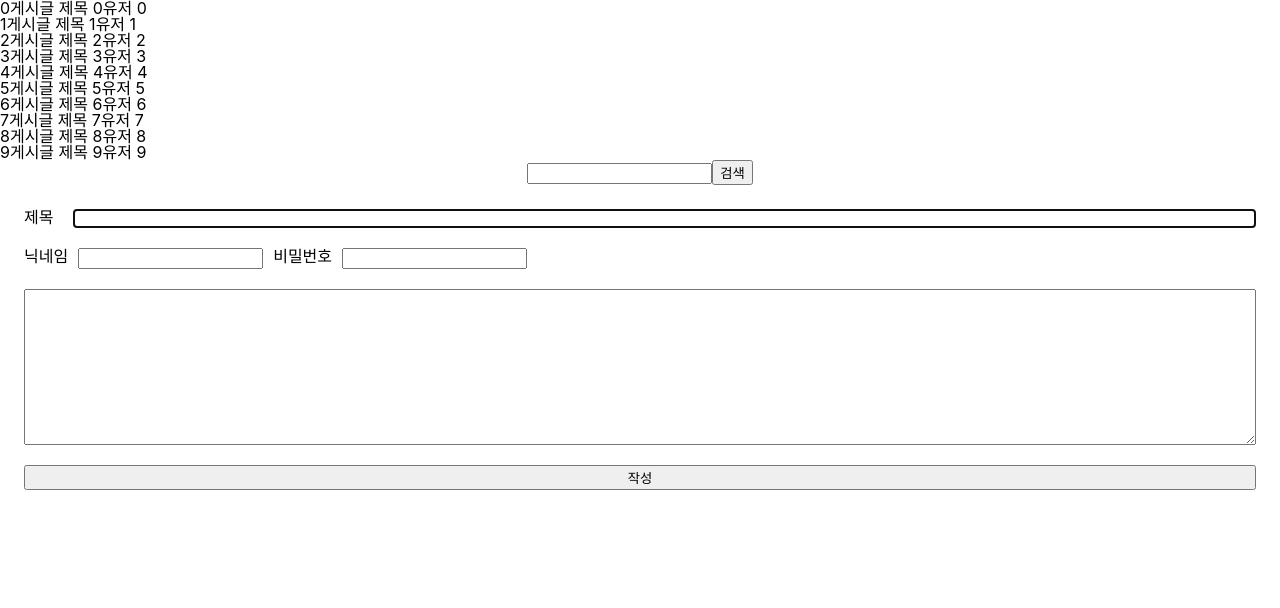
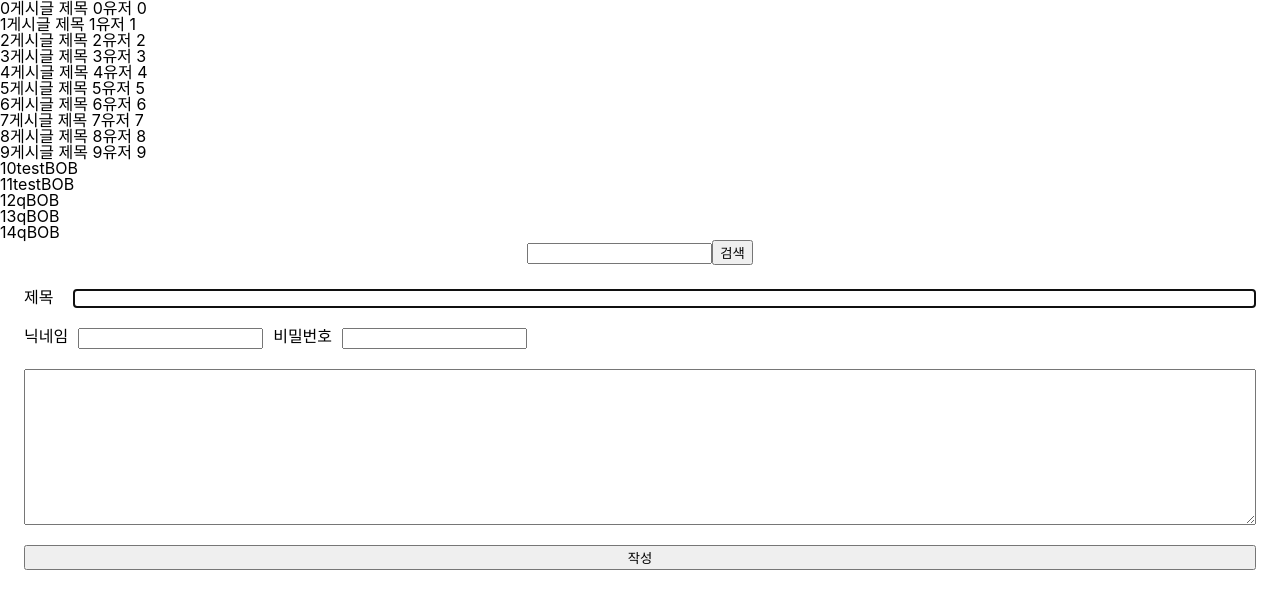
Before and after one commit to geunheejung/mobx-board, a React (Create React App) app: page / in a window 1280 px wide. Shown: the top 608 px of the page. Built offline with nearby package versions, Linux system fonts and the light colour scheme; data requests are answered from the project's data file; the HTML template or start-up script is replaced by a standard one.

Commit message:
글 목록 불러오기, 글 작성 api 에러 발생 시 처리.

```diff
--- a/fake-server/db.json
+++ b/fake-server/db.json
@@ -59,6 +59,36 @@
       "title": "게시글 제목 9",
       "content": "게시글 내용 9",
       "user": "유저 9"
+    },
+    {
+      "title": "test",
+      "content": "test",
+      "user": "BOB",
+      "id": "Q7ZY-W2"
+    },
+    {
+      "title": "test",
+      "content": "test",
+      "user": "BOB",
+      "id": "KN8OdiH"
+    },
+    {
+      "id": "3f3453f7-0b8f-44ed-ba48-f4443f3419ed",
+      "title": "q",
+      "content": "q",
+      "user": "BOB"
+    },
+    {
+      "id": "1ba30115-8e42-42c4-8b40-eab0b7765e10",
+      "title": "q",
+      "content": "q",
+      "user": "BOB"
+    },
+    {
+      "id": "3826b7f1-3051-47f5-90b1-c5d46f55bc4d",
+      "title": "q",
+      "content": "q",
+      "user": "BOB"
     }
   ]
 }
--- a/src/App.tsx
+++ b/src/App.tsx
@@ -13,7 +13,7 @@ function App() {
   {/* 게시글 검색 */}
     <Search />
   {/* 글쓰기 모달 */}
-    <PostWriteForm />
+    <PostWriteForm postStore={postStore} />
     {/*<Modal>*/}
     {/*  <PostWriteForm />*/}
     {/*</Modal>*/}
--- a/src/components/Form/PostWriteForm.tsx
+++ b/src/components/Form/PostWriteForm.tsx
@@ -1,9 +1,10 @@
 import {FormEvent, useCallback, useEffect, useRef, useState} from "react";
-import {postStore} from "../../modlues/post";
+import {PostStore} from "../../modlues/post";
 import './PostWriteForm.css'
+import {observer} from "mobx-react-lite";
 
-function PostWriteForm() {
-  const { fetchCreatePost } = postStore;
+const PostWriteForm = observer(function PostWriteForm({ postStore }: { postStore: PostStore }) {
+ const { fetchCreatePost, fetctGetPosts } = postStore;
 
   const titleInputRef = useRef<HTMLInputElement>(null)
   const contentTextareaRef = useRef<HTMLTextAreaElement>(null)
@@ -38,7 +39,19 @@ function PostWriteForm() {
     }
 
     return;
-  }, [ title, content ])
+  }, [ title, content ]);
+
+
+  const createPostFlow = useCallback(async () => {
+    try {
+      await fetchCreatePost({ title, content, user: 'BOB' })
+      await fetctGetPosts();
+    } catch (error) {
+      console.error(error);
+      setError('다시 시도 해주세요');
+    }
+
+  }, [title, content]);
 
   const handleTitleChange = useCallback((e:  React.ChangeEvent<HTMLInputElement>) => {
     const value = e.target.value.trim();
@@ -59,8 +72,7 @@ function PostWriteForm() {
       setError(error.message);
       return;
     }
-
-    fetchCreatePost({ title, content, user: 'BOB' });
+    createPostFlow();
   }, [title, content]);
 
   useEffect(() => {
@@ -93,6 +105,6 @@ function PostWriteForm() {
       <button type='submit' className="submit-button">작성</button>
     </form>
   )
-}
+})
 
 export default PostWriteForm;
--- a/src/components/Post/index.tsx
+++ b/src/components/Post/index.tsx
@@ -1,4 +1,5 @@
 import './Post.css';
+import {observer} from "mobx-react-lite";
 
 interface Props {
   index: number;
@@ -8,7 +9,7 @@ interface Props {
   user: string;
 }
 
-function Post({ title, user, index }: Props) {
+const Post = observer(function Post({ title, user, index }: Props) {
   return (
     <div className="post-item-container">
       <span>{index}</span>
@@ -16,6 +17,6 @@ function Post({ title, user, index }: Props) {
       <span>{user}</span>
     </div>
   )
-}
+});
 
 export default Post;
--- a/src/components/PostList/index.tsx
+++ b/src/components/PostList/index.tsx
@@ -1,4 +1,4 @@
-import {useEffect, useMemo} from "react";
+import {useCallback, useEffect, useMemo, useState} from "react";
 import { observer } from 'mobx-react-lite'
 import Post from "../Post";
 import Spinner from "../Spinner";
@@ -6,32 +6,46 @@ import {PostStore} from "../../modlues/post";
 import {FETCH_STATE} from "../../api";
 import './PostList.css';
 
-const _PostList = observer(function PostList({ postStore }: { postStore: PostStore }) {
+const PostList = observer(function PostList({ postStore }: { postStore: PostStore }) {
   const { postList, fetctGetPosts, fetchState } = postStore;
+  const [error, setError] = useState('');
+
+  const init = async () => {
+    try {
+      await fetctGetPosts();
+    } catch (error) {
+      setError('다시 시도해주세요')
+    }
+  }
+
+  const handleRefresh = useCallback(() => {
+    init();
+  }, []);
+
+  useEffect(() => {
+    init();
+  }, []);
 
   const renderPostList = useMemo(() => {
-    if (!postList.length) return;
+    if (fetchState === FETCH_STATE.PENDING) return <Spinner />
+    if (fetchState === FETCH_STATE.ERROR) return (
+      <div>
+        <button onClick={handleRefresh}>다시 불러오기</button>
+      </div>
+    );
 
     return (
       postList.map((row, index) => (
         <Post key={row.id} index={index} {...row} />
       ))
     )
-  }, [postList]);
-
-  useEffect(() => {
-    fetctGetPosts();
-  }, []);
+  }, [postList, fetchState]);
 
   return (
     <div className="post-list-container">
-      {
-        fetchState === FETCH_STATE.DONE
-          ? renderPostList
-          : <Spinner />
-      }
+      {renderPostList}
     </div>
   )
 })
 
-export default _PostList;
+export default PostList;
--- a/src/modlues/post/index.ts
+++ b/src/modlues/post/index.ts
@@ -1,4 +1,6 @@
 import {makeAutoObservable, flow} from 'mobx';
+import { v4 as uuidv4 } from 'uuid';
+import {AxiosError, isAxiosError} from 'axios';
 import {ApiResponse, URL, instnace, FetchStateKeys, FETCH_STATE} from "../../api";
 import {PostListType} from "../../data";
 
@@ -28,12 +30,24 @@ export class PostStore {
       this.postList = response.data;
       this.fetchState = FETCH_STATE.DONE;
     } catch (error) {
+      console.error(error);
       this.fetchState = FETCH_STATE.ERROR;
+      throw error;
     }
   }
 
   *fetchCreatePost(payload: CreatePostPayload) {
-    const response: ApiResponse = yield instnace.post(URL.POST, payload);
+    this.fetchState = FETCH_STATE.PENDING;
+    try {
+      const response: ApiResponse = yield instnace.post(URL.POST, { id: uuidv4(), ...payload });
+      this.fetchState = FETCH_STATE.DONE;
+      return response;
+    } catch (error: unknown) {
+      console.error(error);
+      this.fetchState = FETCH_STATE.ERROR;
+      throw error;
+    }
+
   }
 }
 
```
